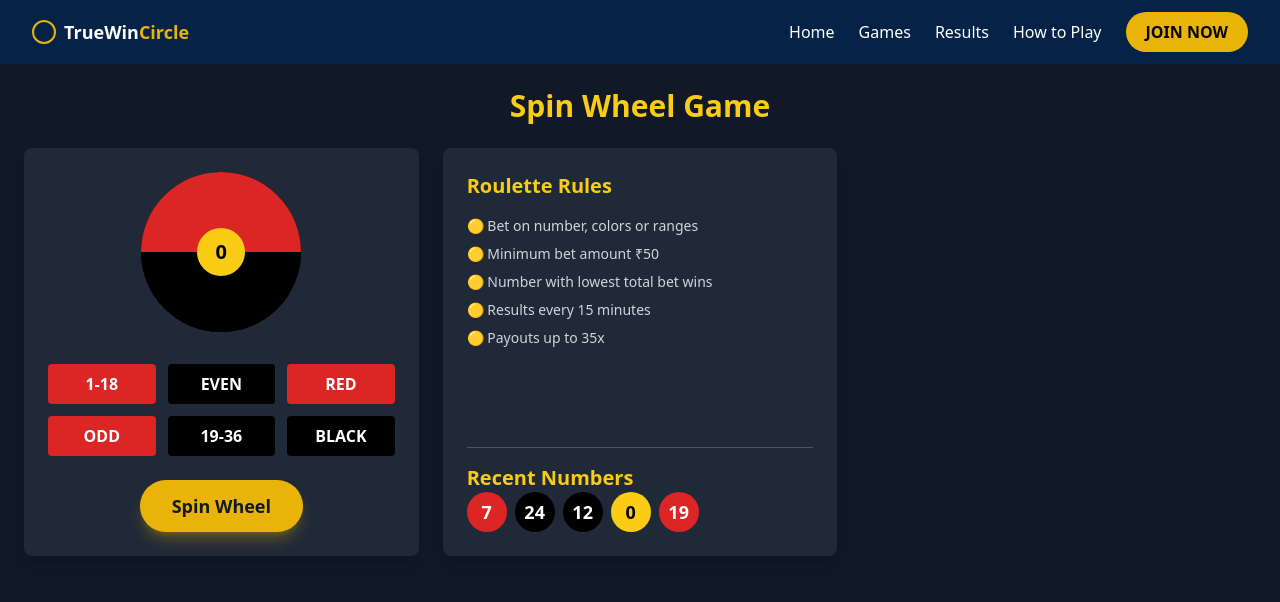
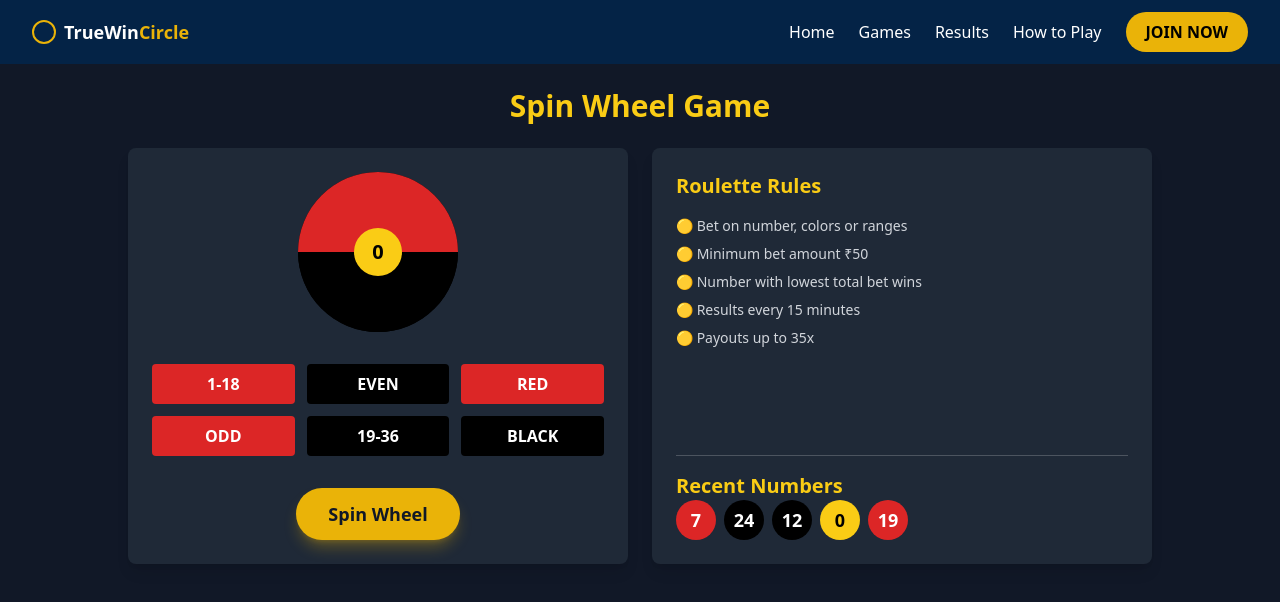
Before and after one commit to HimanshuCodez/TrueWinCircle, a React (Vite) app in the folder Frontend/: page /spinwheel in a window 1280 px wide. Shown: the top 602 px of the page. Built offline with nearby package versions, Linux system fonts and the light colour scheme; no server answers.

Commit message:
spin wheel

```diff
--- a/Frontend/package.json
+++ b/Frontend/package.json
@@ -10,6 +10,7 @@
     "preview": "vite preview"
   },
   "dependencies": {
+    "date-fns": "^4.1.0",
     "firebase": "^12.1.0",
     "lucide-react": "^0.542.0",
     "react": "^19.1.0",
--- a/Frontend/src/Pages/SpinWheel.jsx
+++ b/Frontend/src/Pages/SpinWheel.jsx
@@ -1,60 +1,63 @@
-import { useState, useRef, useEffect } from "react";
+import { useState, useRef } from "react";
 
 export default function CasinoRoulette() {
   const [recent, setRecent] = useState([7, 24, 12, 0, 19]);
   const [spinning, setSpinning] = useState(false);
   const [winningNumber, setWinningNumber] = useState(null);
-  const [rotation, setRotation] = useState(0); // Current rotation in degrees for visual spin
+  const [rotation, setRotation] = useState(0);
   const wheelRef = useRef(null);
 
   const spinWheel = () => {
     if (spinning) return;
 
     setSpinning(true);
-    setWinningNumber(null); // Clear previous winning number
+    setWinningNumber(null);
 
-    const newWinningNumber = Math.floor(Math.random() * 37); // Generate random number 0-36
+    const newWinningNumber = Math.floor(Math.random() * 37);
+    const randomFullRotations = Math.floor(Math.random() * 6) + 5; // 5-10 rotations
+    const randomStopAngle = Math.floor(Math.random() * 360);
+    const finalRotation =
+      rotation + randomFullRotations * 360 + randomStopAngle;
 
-    // Generate a large random rotation for visual effect
-    // Add a few full rotations (e.g., 5-10) plus a random angle to stop at
-    const randomFullRotations = Math.floor(Math.random() * 6) + 5; // 5 to 10 full rotations
-    const randomStopAngle = Math.floor(Math.random() * 360); // Random angle within the last rotation
-    const finalRotation = rotation + (randomFullRotations * 360) + randomStopAngle;
+    setRotation(finalRotation);
 
-    setRotation(finalRotation); // Apply rotation
-
-    // After the transition ends, set spinning to false and update winning number
     setTimeout(() => {
       setSpinning(false);
       setWinningNumber(newWinningNumber);
-      setRecent((prevRecent) => [newWinningNumber, ...prevRecent].slice(0, 5)); // Keep last 5
-    }, 5000); // Match CSS transition duration (e.g., 5s)
+      setRecent((prevRecent) => [newWinningNumber, ...prevRecent].slice(0, 5));
+    }, 5000);
   };
 
   return (
-    <div className="p-6  bg-gray-900 min-h-screen text-white font-roboto">
-      <h2 className="text-3xl font-bold mb-6 text-center text-yellow-400">Spin Wheel Game</h2>
+    <div className="p-6 bg-gray-900 min-h-screen text-white font-roboto flex flex-col items-center">
+      <h2 className="text-3xl font-bold mb-6 text-center text-yellow-400">
+        Spin Wheel Game
+      </h2>
 
-      <div className="grid grid-cols-1 lg:grid-cols-3 gap-6">
+      {/* Centered container */}
+      <div className="w-full max-w-5xl grid grid-cols-1 lg:grid-cols-2 gap-6">
         {/* Left - Roulette Table */}
-        <div className="bg-gray-800 rounded-lg p-6 flex flex-col items-center justify-between shadow-lg">
+        <div className="bg-gray-800 rounded-lg p-6 flex flex-col items-center justify-center shadow-lg space-y-8">
           {/* Wheel */}
           <div
             ref={wheelRef}
             className="w-40 h-40 rounded-full bg-black flex items-center justify-center relative"
-            style={{ transform: `rotate(${rotation}deg)`, transition: spinning ? 'transform 5s ease-out' : 'none' }}
+            style={{
+              transform: `rotate(${rotation}deg)`,
+              transition: spinning ? "transform 5s ease-out" : "none",
+            }}
           >
             {/* Red/Black Sections */}
             <div className="absolute w-full h-1/2 bg-red-600 top-0 left-0 rounded-t-full"></div>
             <div className="absolute w-full h-1/2 bg-black bottom-0 left-0 rounded-b-full"></div>
-            {/* Zero Circle / Winning Number Display */}
+            {/* Winning Number Display */}
             <div className="w-12 h-12 bg-yellow-400 rounded-full flex items-center justify-center font-bold text-black relative z-10 text-xl">
-              {winningNumber !== null ? winningNumber : '0'}
+              {winningNumber !== null ? winningNumber : "0"}
             </div>
           </div>
 
-          {/* Bet Options - Keeping static for now as per request focus */}
-          <div className="grid grid-cols-3 gap-3 mt-8 w-full">
+          {/* Bet Options */}
+          <div className="grid grid-cols-3 gap-3 w-full">
             <button className="bg-red-600 text-white font-bold py-2 px-4 rounded hover:bg-red-700 transition-colors">
               1-18
             </button>
@@ -79,16 +82,18 @@ export default function CasinoRoulette() {
           <button
             onClick={spinWheel}
             disabled={spinning}
-            className="bg-yellow-500 hover:bg-yellow-600 text-gray-900 font-semibold px-8 py-3 rounded-full mt-6 shadow-lg shadow-yellow-500/30 transition-colors text-lg disabled:opacity-50 disabled:cursor-not-allowed"
+            className="bg-yellow-500 hover:bg-yellow-600 text-gray-900 font-semibold px-8 py-3 rounded-full shadow-lg shadow-yellow-500/30 transition-colors text-lg disabled:opacity-50 disabled:cursor-not-allowed"
           >
-            {spinning ? 'Spinning...' : 'Spin Wheel'}
+            {spinning ? "Spinning..." : "Spin Wheel"}
           </button>
         </div>
 
         {/* Right - Rules & Recent Numbers */}
-        <div className="bg-gray-800 text-white rounded-lg p-6 flex flex-col justify-between shadow-lg lg:col-span-1">
+        <div className="bg-gray-800 text-white rounded-lg p-6 flex flex-col justify-between shadow-lg">
           <div>
-            <h3 className="font-semibold text-xl mb-4 text-yellow-400">Roulette Rules</h3>
+            <h3 className="font-semibold text-xl mb-4 text-yellow-400">
+              Roulette Rules
+            </h3>
             <ul className="space-y-2 text-sm text-gray-300">
               <li>🟡 Bet on number, colors or ranges</li>
               <li>🟡 Minimum bet amount ₹50</li>
@@ -100,7 +105,9 @@ export default function CasinoRoulette() {
 
           {/* Recent Numbers */}
           <div className="mt-6 pt-4 border-t border-white/20">
-            <h4 className="font-semibold text-xl  text-yellow-400">Recent Numbers</h4>
+            <h4 className="font-semibold text-xl text-yellow-400">
+              Recent Numbers
+            </h4>
             <div className="flex flex-wrap gap-2">
               {recent.map((num, i) => (
                 <span
--- a/Frontend/src/Pages/WinGame.jsx
+++ b/Frontend/src/Pages/WinGame.jsx
@@ -196,7 +196,7 @@ export default function WinGame() {
   };
 
   return (
-    <div className="p-6 bg-gray-900 min-h-screen text-white font-roboto">
+    <div className="p-6  min-h-screen text-white font-roboto">
       {/* Title */}
       <h2 className="text-3xl font-bold mb-6 text-center text-yellow-400">1 to 12 Win Game</h2>
       <hr className="border-gray-700 mb-6" />
```
Also changed, not shown: 1 other file (tests, documents, lock files or other folders).
